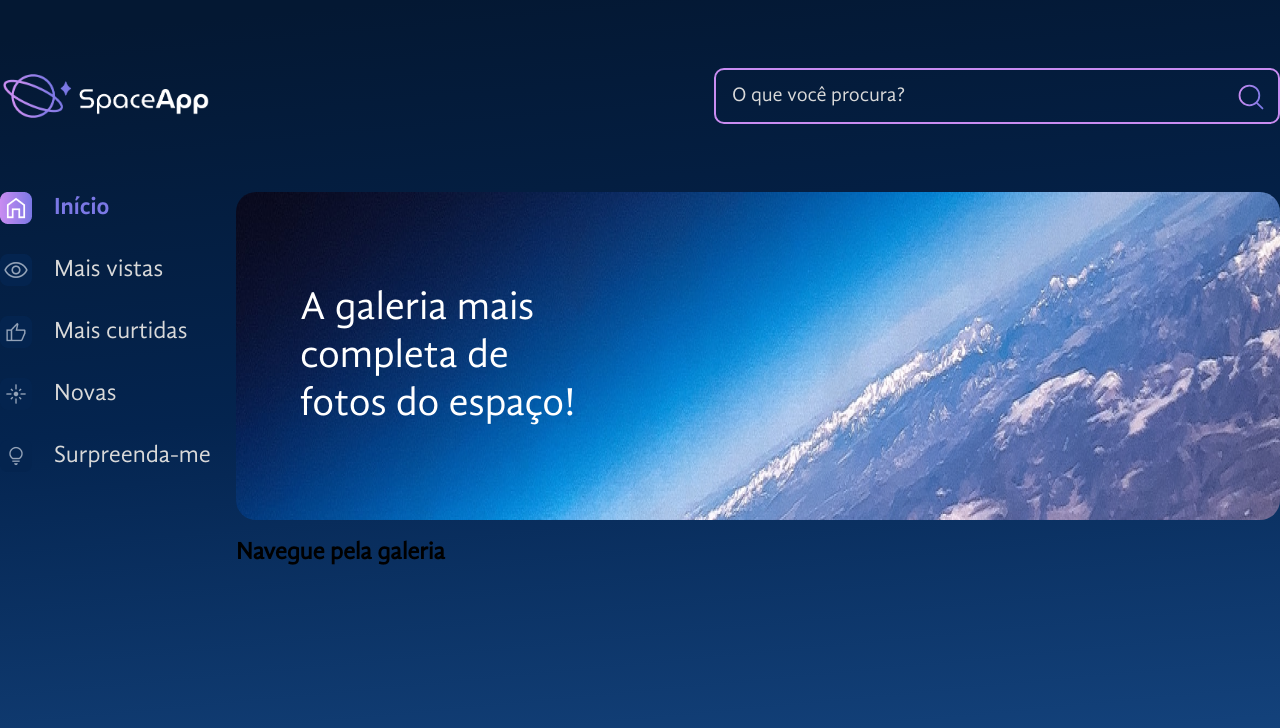
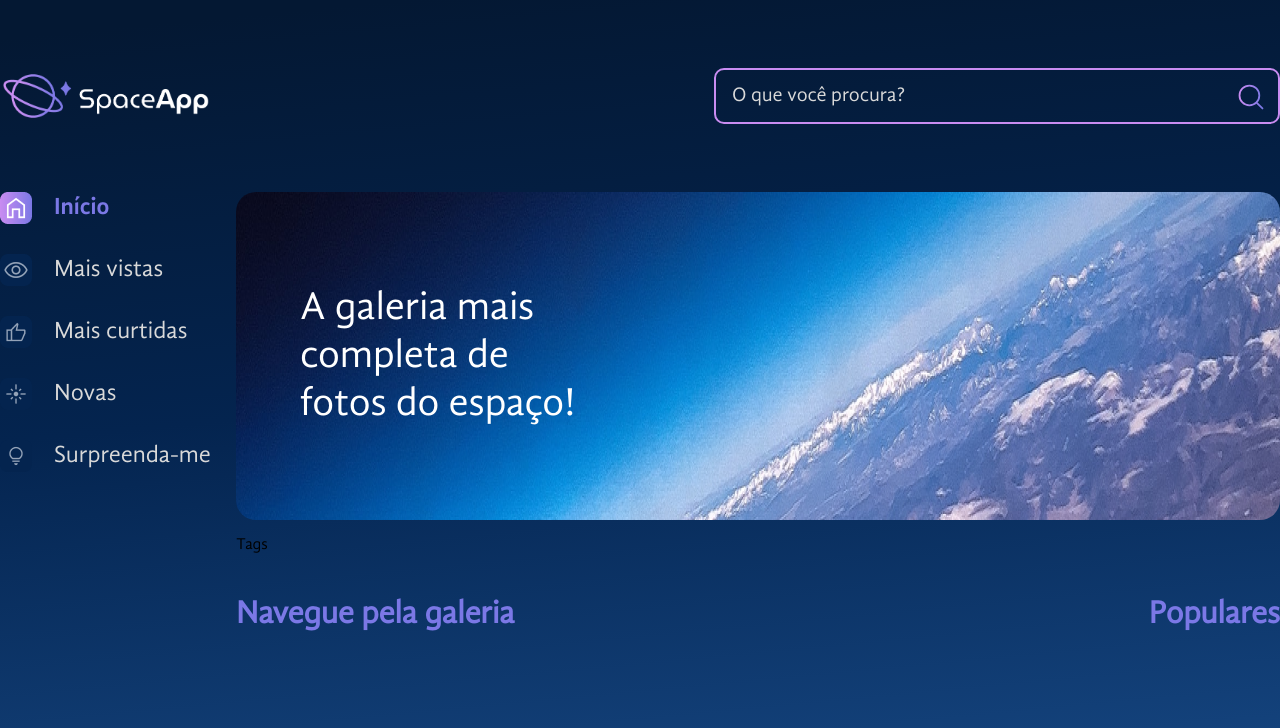
Before and after one commit to tenoriobn/space-styled-components, a React (Vite) app: page / in a window 1280 px wide. Shown: the top 728 px of the page. Built offline with nearby package versions, Linux system fonts and the light colour scheme.

Commit message:
Estruturando a galeria

```diff
--- /dev/null
+++ b/src/componentes/Galeria/Populares/index.jsx
@@ -0,0 +1,9 @@
+import Titulo from "../../Titulo";
+
+const Populares = () => {
+    return (
+        <Titulo $alinhamento="center">Populares</Titulo>
+    )
+}
+
+export default Populares;
--- /dev/null
+++ b/src/componentes/Galeria/Tags/index.jsx
@@ -0,0 +1,7 @@
+const Tags = () => {
+    return (
+        <p>Tags</p>
+    )
+}
+
+export default Tags;
--- a/src/componentes/Galeria/index.jsx
+++ b/src/componentes/Galeria/index.jsx
@@ -1,6 +1,29 @@
+import { styled } from "styled-components";
+import Titulo from "../Titulo";
+import Populares from "./Populares";
+import Tags from "./Tags";
+
+const GaleriaContainer = styled.section`
+    display: flex;
+`
+
+const SecaoFluida = styled.section`
+    flex-grow: 1;
+`
+
 const Galeria = () => {
     return (
-        <h2>Navegue pela galeria</h2>
+        <>
+            <Tags />
+
+            <GaleriaContainer>
+                <SecaoFluida>
+                    <Titulo>Navegue pela galeria</Titulo>
+                </SecaoFluida>
+                <Populares />
+
+            </GaleriaContainer>
+        </>
     )
 }
 
--- /dev/null
+++ b/src/componentes/Titulo/index.jsx
@@ -0,0 +1,9 @@
+import { styled } from "styled-components";
+
+const Titulo = styled.h2`
+    color: #7B78E6;
+    font-size: 32px;
+    text-align: ${ props => props.$alinhamento ? props.$alinhamento : 'left' };
+`
+
+export default Titulo;
```
